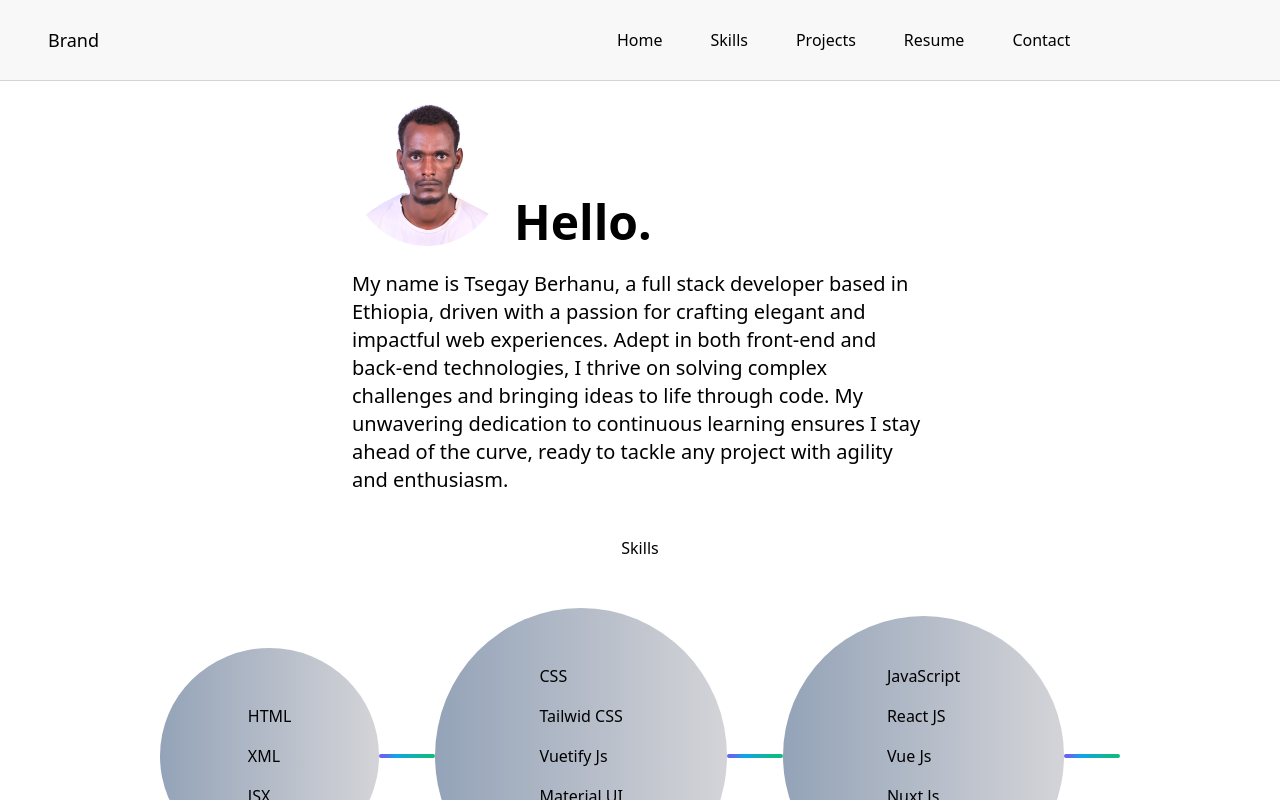
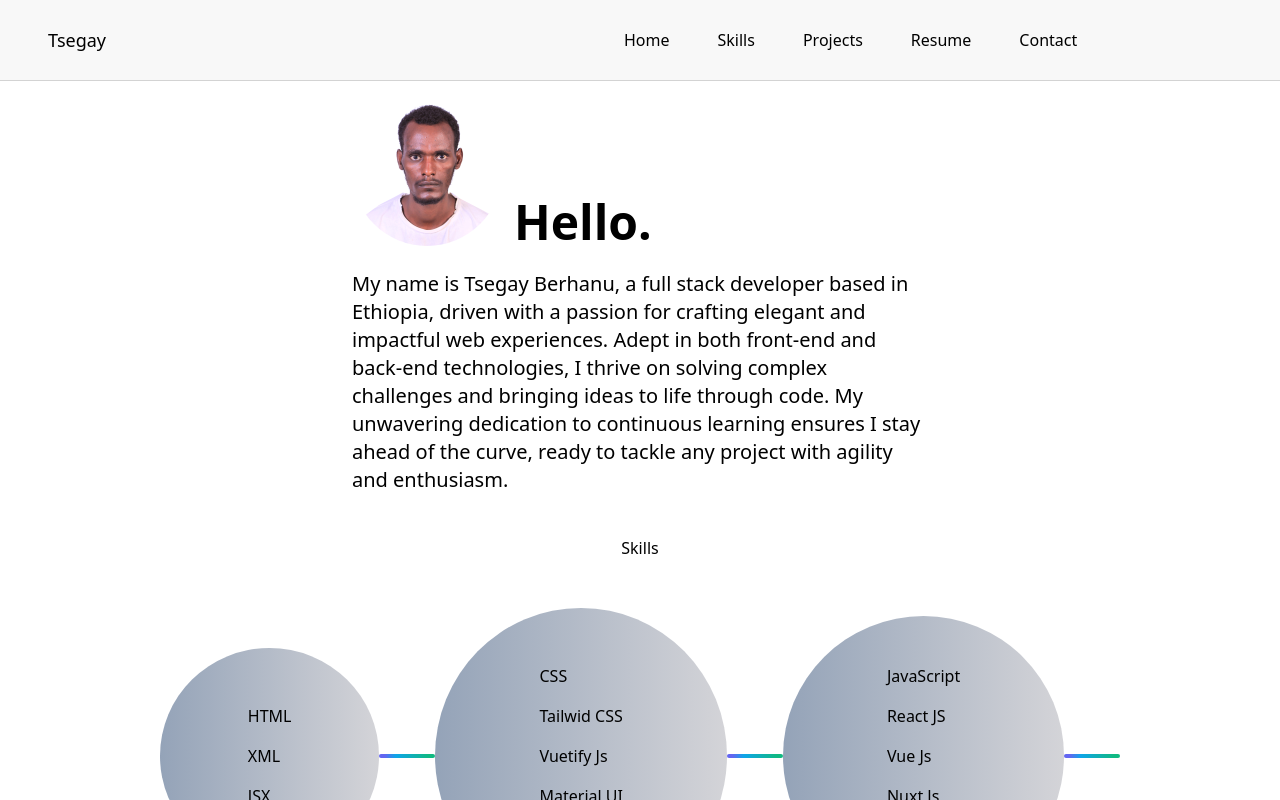
Before and after one commit to tsegay186/portofilio, a Next.js app: page / in a window 1280 px wide. Shown: the top 800 px of the page. Built offline with nearby package versions, Linux system fonts and the light colour scheme.

Commit message:
changed: Application name to tsegay

```diff
--- a/app/components/AppHeader.tsx
+++ b/app/components/AppHeader.tsx
@@ -11,7 +11,7 @@ const AppHeader = () => {
                 <div className='py-5 w-full absolute bg-red' style={{backgroundColor:'#f8f8f8', borderBottom:'1px solid lightgray'}}>
                     <div className='px-5 md:px-12 flex items-center h-full gap-x-8 '>
                         <div className='flex justify-center max-sm:w-1/2'>
-                            <p className='w-full text-lg'>Brand</p>
+                            <p className='w-full text-lg'>Tsegay</p>
                         </div>
                         <div className='w-4/5 flex gap-x-10 justify-end'>
                             <div className='hidden sm:flex sm:z-50'>
```
